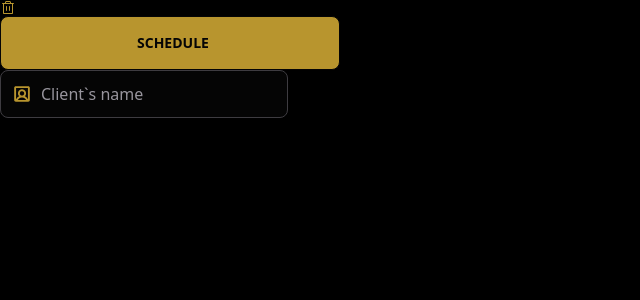
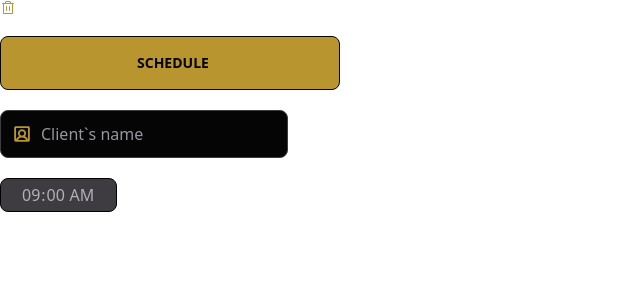
Before and after one commit to jotadagostin/newHairDay, a React (Vite) app in the folder hairday/: page / in a window 1280 px wide. Shown: the top 300 px of the page, without its empty margins (0-640 px from the left). Built offline with nearby package versions, Linux system fonts and the light colour scheme.

Commit message:
starting new icomponent
TimeSelect

```diff
--- a/hairday/src/App.tsx
+++ b/hairday/src/App.tsx
@@ -1,15 +1,17 @@
 import Button from "./components/Button";
 import TextInput from "./components/TextInput";
+import { TimeSelect } from "./components/TimeSelect";
 import TrashButton from "./components/TrashButton";
 
 import "./index.css";
 
 function App() {
   return (
-    <div className="flex flex-col">
+    <div className="flex flex-col gap-5">
       <TrashButton />
       <Button />
       <TextInput />
+      <TimeSelect />
     </div>
   );
 }
--- /dev/null
+++ b/hairday/src/components/TimeSelect.tsx
@@ -0,0 +1,11 @@
+export function TimeSelect() {
+  return (
+    <div>
+      <input
+        type="time"
+        className="border bg-gray-500 text-gray-200 border-black rounded-lg px-5 py-1  "
+        defaultValue="09:00"
+      />
+    </div>
+  );
+}
--- a/hairday/src/index.css
+++ b/hairday/src/index.css
@@ -53,6 +53,18 @@
   --font-text-sm-weight: 400;
 }
 
-body {
+/* body {
   background: #000;
+} */
+
+@tailwind utilities;
+
+/* Remove ícone do input time */
+input[type="time"]::-webkit-calendar-picker-indicator {
+  @apply hidden;
 }
+
+/* Firefox */
+input[type="time"] {
+  appearance: textfield;
+}
```
Also changed, not shown: hairday/src/components/Icon.tsx (deleted, +0 -9 lines).
